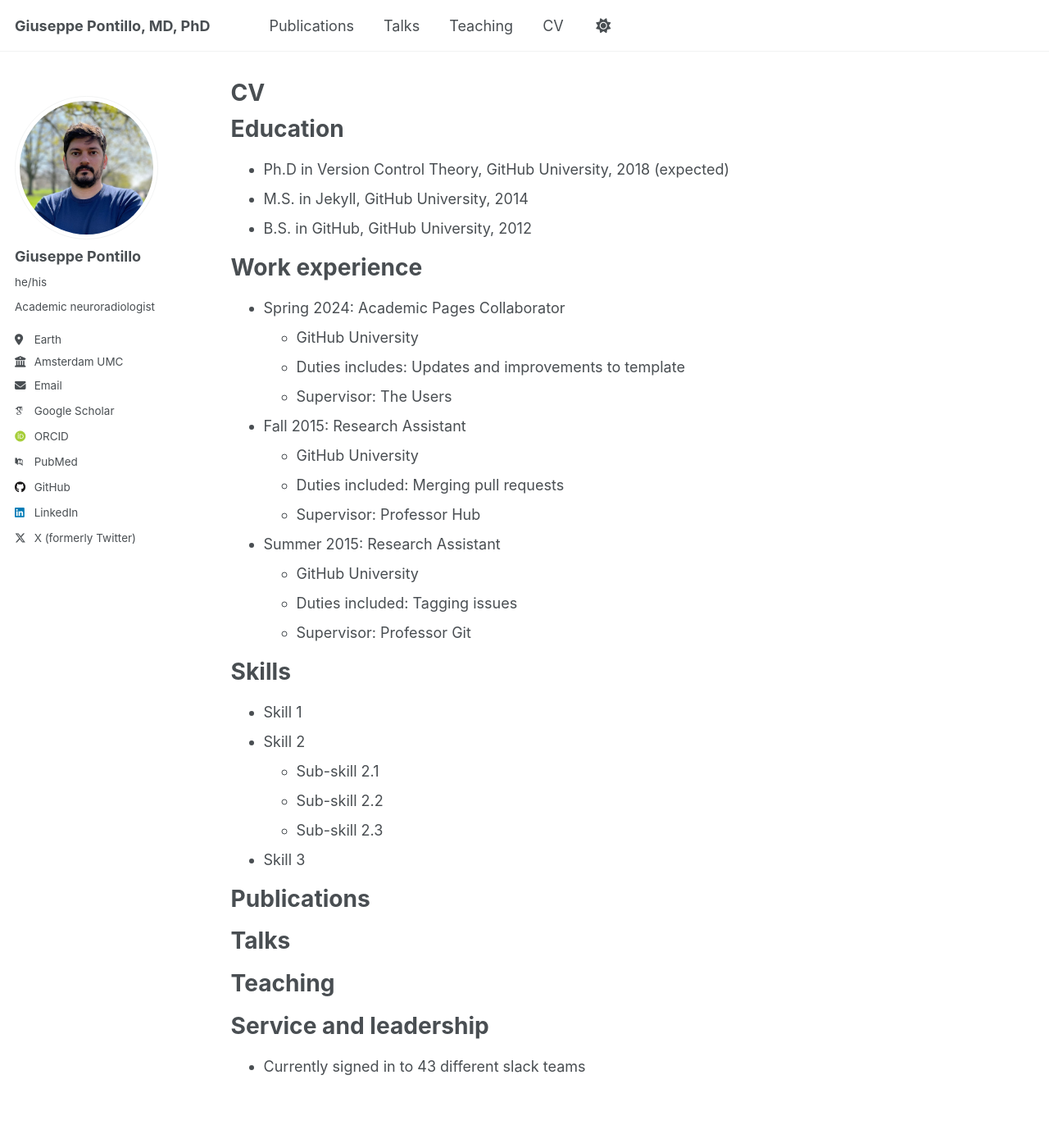
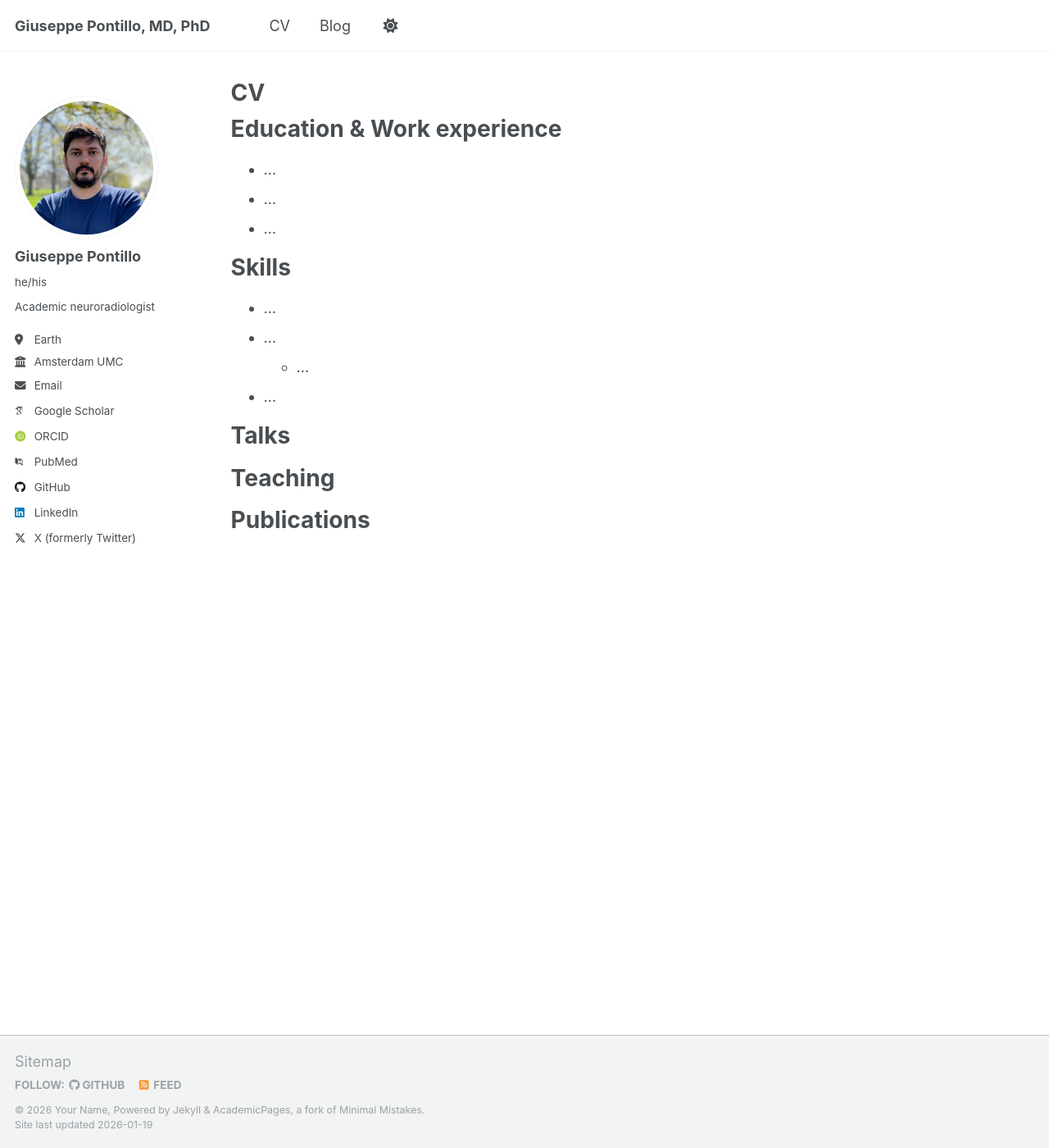
Before and after one commit to giupontillo/giupontillo.github.io, a Jekyll site: the page built from _pages/cv.md, in a window 1280 px wide and 1400 px high. Shown: the whole window at 82% size. Built offline with Jekyll 4.4.1, drawn with Linux system fonts in a browser that asks for light colours; some web fonts are replaced.

Commit message:
change panels

```diff
--- a/_data/navigation.yml
+++ b/_data/navigation.yml
@@ -8,14 +8,8 @@
 #      Markdown formatted page while the second is generated using JSON.
 
 main:
-  - title: "Publications"
-    url: /publications/
-
-  - title: "Talks"
-    url: /talks/
-
-  - title: "Teaching"
-    url: /teaching/
-
   - title: "CV"
     url: /cv/
+
+  - title: "Blog"
+    url: /posts/
--- a/_pages/cv.md
+++ b/_pages/cv.md
@@ -9,43 +9,20 @@ redirect_from:
 
 {% include base_path %}
 
-Education
+Education & Work experience
 ======
-* Ph.D in Version Control Theory, GitHub University, 2018 (expected)
-* M.S. in Jekyll, GitHub University, 2014
-* B.S. in GitHub, GitHub University, 2012
+* ...
+* ...
+* ...
 
-Work experience
-======
-* Spring 2024: Academic Pages Collaborator
-  * GitHub University
-  * Duties includes: Updates and improvements to template
-  * Supervisor: The Users
-
-* Fall 2015: Research Assistant
-  * GitHub University
-  * Duties included: Merging pull requests
-  * Supervisor: Professor Hub
-
-* Summer 2015: Research Assistant
-  * GitHub University
-  * Duties included: Tagging issues
-  * Supervisor: Professor Git
 
 Skills
 ======
-* Skill 1
-* Skill 2
-  * Sub-skill 2.1
-  * Sub-skill 2.2
-  * Sub-skill 2.3
-* Skill 3
+* ...
+* ...
+  * ...
 
-Publications
-======
-  <ul>{% for post in site.publications reversed %}
-    {% include archive-single-cv.html %}
-  {% endfor %}</ul>
+* ...
 
 Talks
 ======
@@ -59,6 +36,8 @@ Teaching
     {% include archive-single-cv.html %}
   {% endfor %}</ul>
 
-Service and leadership
+Publications
 ======
-* Currently signed in to 43 different slack teams
+  <ul>{% for post in site.publications reversed %}
+    {% include archive-single-cv.html %}
+  {% endfor %}</ul>
```
